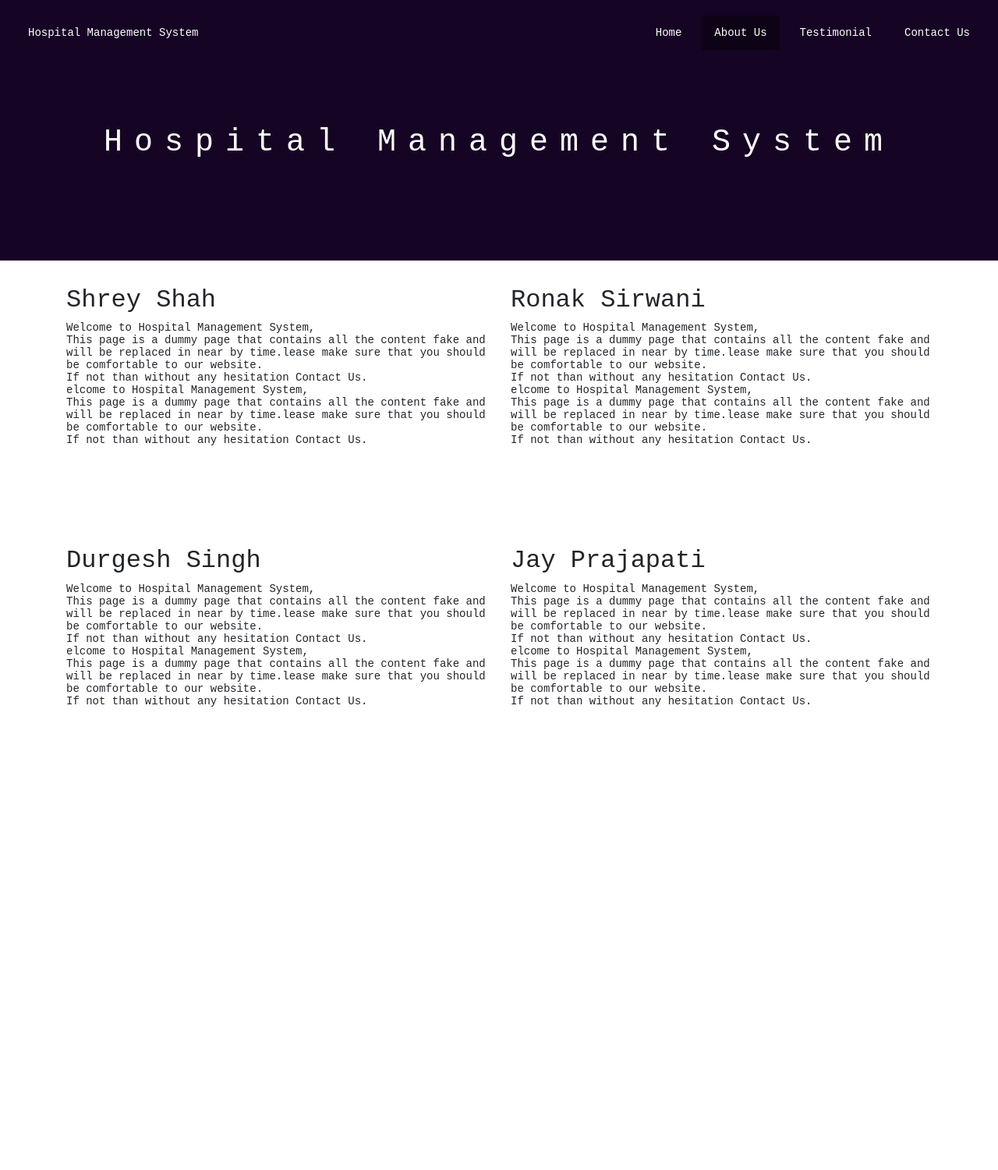
After one commit to hospitalmanage/HospitalManagementSystem, a PHP site: page /aboutus.html in a window 1280 px wide. The commit adds this page. Shown: the whole page at 78% size. Run offline with PHP 8.4, Linux system fonts and the light colour scheme.

Commit message:
Third Commit

```diff
--- /dev/null
+++ b/aboutus.html
@@ -0,0 +1,120 @@
+<!DOCTYPE html>
+<html lang="en">
+<head>
+	<meta charset="utf-8">
+	<title>About Us--Hospital Management System</title>
+	<link rel="stylesheet" href="bootstrap/css/bootstrap.min.css">
+	<script src="bootstrap/js/bootstrap.min.js"></script>
+
+	<style>
+		body {
+			font :14px Courier New;
+			height: 1500px;
+		}
+		ul {
+			list-style-type: none;
+			margin: 0px;
+			padding: 20px;
+			overflow: hidden;
+			background-color: #160424;
+		}
+
+		li a {
+			display: block;
+			color: white;
+			text-align: center;
+			padding: 14px 16px;
+		}
+		.admin {
+			float: left;
+
+			padding: 14px 16px;
+		}
+
+		.nav-css {
+			float: right;
+			margin-left: 10px;
+			text-decoration: none;
+			color: white;
+		}
+		li a:hover:not(.active) {
+			background-color: #0e0217;
+			color: white;
+			text-decoration: none;
+		}
+		.active {
+			background-color: #0e0217;
+			color: white;
+			text-decoration: none;
+		}
+		.active:hover {
+			color: white;
+			text-decoration: none;
+		}
+
+		.block {
+			color:#ffffff ;
+			background-color: #160424;
+			width: 100%;
+			height: 250px;
+			letter-spacing: 15px;
+			text-align: center;
+			box-sizing: 50%;
+		}
+		.block-content {
+			padding-top: 75px;
+			margin: 0;
+		}
+
+		.content {
+			color: #041c0f;
+			padding: 20px;
+		}
+
+	</style>
+</head>
+<body>
+
+	<ul>
+
+		<li><a href="#" class="nav admin">Hospital Management System</a></li>
+		<li><a href="contactus.html" class="nav-css">Contact Us</a></li>
+		<li><a href="#" class="nav-css">Testimonial</a></li>
+		<li><a href="aboutus.html" class="nav-css active">About Us</a></li>
+		<li><a href="index.php" class="nav-css">Home</a></li>
+	</ul>
+
+	<div class="block text-center">
+		<div class="block-content justify-content-center">
+
+			<h1>Hospital Management System</h1>
+
+		</div>
+	</div>	<br> <br>
+
+	<div class="container">
+		<div class="row">
+			<div class="col-sm-6">
+				<h2>Shrey Shah</h2>
+				<p>Welcome to Hospital Management System,<br> This page is a dummy page that contains all the content fake and will be replaced in near by time.lease make sure that you should be comfortable to our website.<br>If not than without any hesitation Contact Us.<br>elcome to Hospital Management System,<br> This page is a dummy page that contains all the content fake and will be replaced in near by time.lease make sure that you should be comfortable to our website.<br>If not than without any hesitation Contact Us.</p>
+			</div>
+			<div class="col-sm-6">
+				<h2>Ronak Sirwani</h2>
+				<p>Welcome to Hospital Management System,<br> This page is a dummy page that contains all the content fake and will be replaced in near by time.lease make sure that you should be comfortable to our website.<br>If not than without any hesitation Contact Us.<br>elcome to Hospital Management System,<br> This page is a dummy page that contains all the content fake and will be replaced in near by time.lease make sure that you should be comfortable to our website.<br>If not than without any hesitation Contact Us.</p>
+			</div>
+		</div>
+		<br> <br> <br> <br> <br> <br> <br>
+		<div class="row">
+
+			<div class="col-sm-6">
+				<h2>Durgesh Singh</h2>
+				<p>Welcome to Hospital Management System,<br> This page is a dummy page that contains all the content fake and will be replaced in near by time.lease make sure that you should be comfortable to our website.<br>If not than without any hesitation Contact Us.<br>elcome to Hospital Management System,<br> This page is a dummy page that contains all the content fake and will be replaced in near by time.lease make sure that you should be comfortable to our website.<br>If not than without any hesitation Contact Us.</p>
+			</div>
+			<div class="col-sm-6">
+				<h2>Jay Prajapati</h2>
+				<p>Welcome to Hospital Management System,<br> This page is a dummy page that contains all the content fake and will be replaced in near by time.lease make sure that you should be comfortable to our website.<br>If not than without any hesitation Contact Us.<br>elcome to Hospital Management System,<br> This page is a dummy page that contains all the content fake and will be replaced in near by time.lease make sure that you should be comfortable to our website.<br>If not than without any hesitation Contact Us.</p>
+			</div>
+	</div>
+
+</body>
+</html>
--- a/index.php
+++ b/index.php
@@ -116,10 +116,10 @@
 	<ul>
 
 		<li><a href="#" class="nav admin">Hospital Management System</a></li>
-		<li><a href="form.php" class="nav-css">Contact Us</a></li>
+		<li><a href="contactus.html" class="nav-css">Contact Us</a></li>
 		<li><a href="#" class="nav-css">Testimonial</a></li>
-		<li><a href="#" class="nav-css">About Us</a></li>
-		<li><a href="#" class="nav-css active">Home</a></li>
+		<li><a href="aboutus.html" class="nav-css">About Us</a></li>
+		<li><a href="index.php" class="nav-css active">Home</a></li>
 	</ul>
 
 	<div class="block text-center">
```
Also changed, not shown: aboutus.php (deleted, +0 -32 lines), contactus.html (added, +93 -0 lines), free.php (added, +34 -0 lines).
